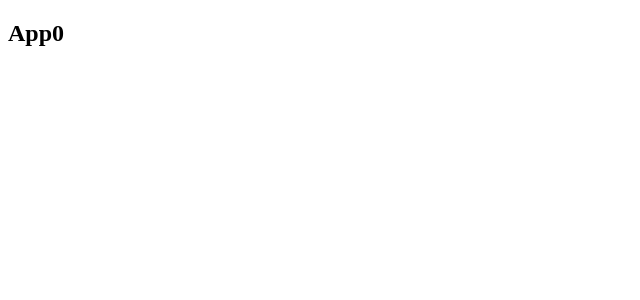
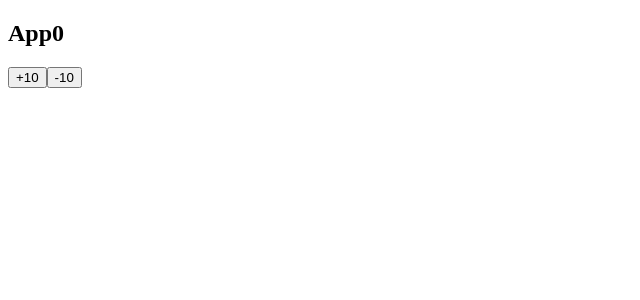
Before and after one commit to Pippippi3104/2020_ReactRedux-FrontEnd, a React (Create React App) app in the folder src/redux01/: page / in a window 1280 px wide. Shown: the top 300 px of the page, without its empty margins (0-640 px from the left). Built offline with nearby package versions, Linux system fonts and the light colour scheme.

Commit message:
# finish editing lesson53

```diff
--- a/src/redux01/src/App.js
+++ b/src/redux01/src/App.js
@@ -2,11 +2,19 @@ import React from "react";
 import { connect } from "react-redux";
 
 const App = ({ number, plus, minus }) =>
-  <h2 onClick={() => {
-    plus(10);
-  }}>
-    App{number}
-  </h2>;
+  <div>
+    <h2>App{number}</h2>
+    <button onClick={() => {
+      plus(10);
+    }}>
+      +10
+    </button>
+    <button onClick={() => {
+      minus(10);
+    }}>
+      -10
+    </button>
+  </div>
 
 const mapStateToProps = state => {
   return {
```
Also changed, not shown: 1 other file (tests, documents, lock files or other folders).
